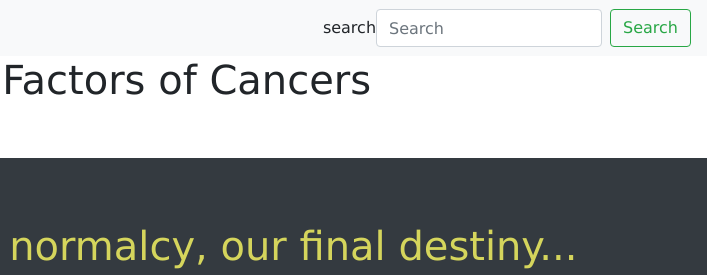
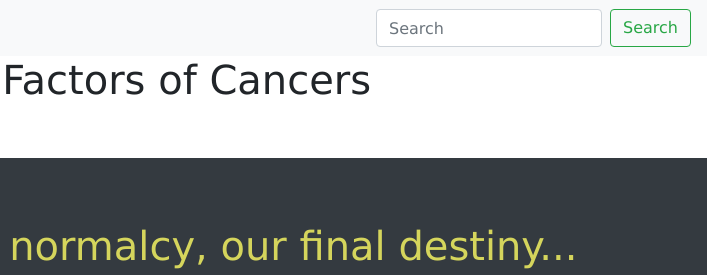
Before and after one commit to info340-au20/project-1-Group-I2, a website: page index.html in a window 1280 px wide. Shown: the top 275 px of the page, 573-1280 px from the left. Drawn offline with nearby package versions, Linux system fonts and the light colour scheme.

Commit message:
fix typo

```diff
--- a/index.html
+++ b/index.html
@@ -56,7 +56,7 @@
         </ul>
         </div>
         <form class="form-inline">
-            <label for="search">search</label>
+            <label for="search"></label>
             <input class="form-control mr-sm-2" type="search" placeholder="Search" aria-label="Search">
             <button class="btn btn-outline-success my-2 my-sm-0" type="submit">Search</button>
         </form>
```
